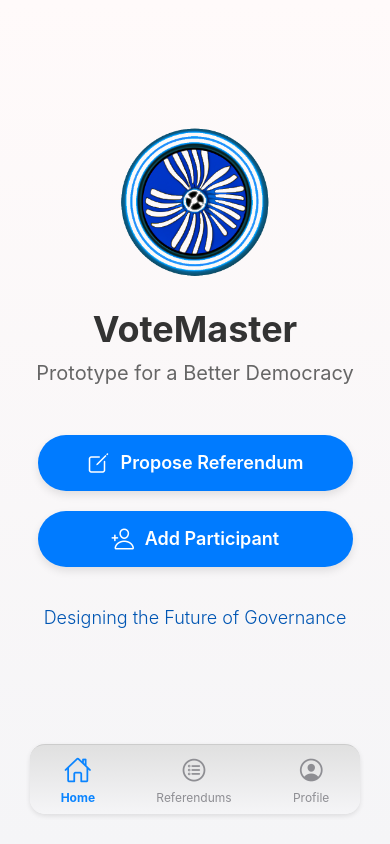
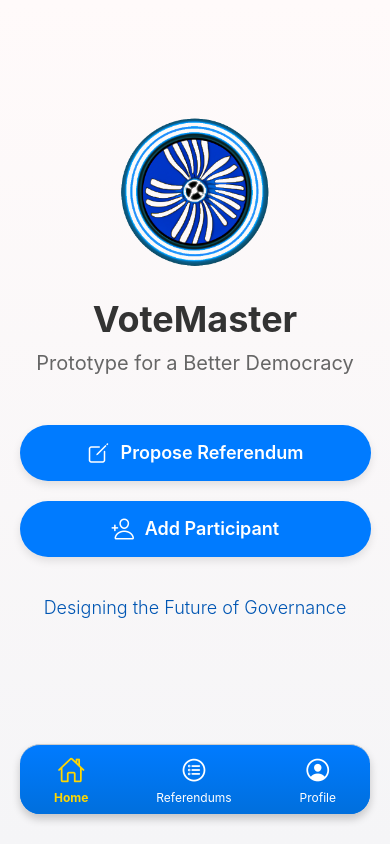
Before and after one commit to ParsMaioris/VoteMaster, a React Native app in the folder MobileApp/: screen /LandingPage in a window 390 px wide. Built offline with nearby package versions, Linux system fonts and the light colour scheme.

Commit message:
refactor: Update bottom navigation colors and styles

```diff
--- a/MobileApp/Components/BottomNavigation.tsx
+++ b/MobileApp/Components/BottomNavigation.tsx
@@ -34,7 +34,7 @@ const BottomNavigation: React.FC<BottomNavigationProps> = ({backgroundColor = '#
     }
 
     return (
-        <LinearGradient colors={['#E0E0E0', '#F5F5F7']} style={styles.container}>
+        <LinearGradient colors={['#007BFF', '#006FDD']} style={styles.container}>
             <NavItem
                 name="Home"
                 icon="home-outline"
@@ -72,10 +72,10 @@ interface NavItemProps
 const NavItem: React.FC<NavItemProps> = ({name, icon, isSelected, isLoading, onPress}) => (
     <TouchableOpacity style={styles.iconContainer} onPress={onPress} disabled={isLoading}>
         {isLoading ? (
-            <ActivityIndicator size="small" color="#007AFF" />
+            <ActivityIndicator size="small" color="#FFFFFF" />
         ) : (
             <>
-                <Ionicons name={icon} size={28} color={isSelected ? "#0A84FF" : "#8E8E93"} />
+                <Ionicons name={icon} size={28} color="#FFFFFF" style={isSelected && styles.selectedIcon} />
                 <Text style={[styles.label, isSelected && styles.selectedLabel]}>{name}</Text>
             </>
         )}
@@ -87,15 +87,16 @@ const styles = StyleSheet.create({
         flexDirection: 'row',
         justifyContent: 'space-around',
         height: 70,
-        borderTopWidth: 0.5,
+        borderTopWidth: 1,
         borderTopColor: '#ccc',
         shadowColor: '#000',
-        shadowOffset: {width: 0, height: 2},
-        shadowOpacity: 0.1,
-        shadowRadius: 5,
-        elevation: 5,
-        borderRadius: 15,
+        shadowOffset: {width: 0, height: 5},
+        shadowOpacity: 0.2,
+        shadowRadius: 8,
+        elevation: 10,
+        borderRadius: 20,
         margin: 10,
+        backgroundColor: '#007BFF',
     },
     iconContainer: {
         alignItems: 'center',
@@ -104,13 +105,17 @@ const styles = StyleSheet.create({
         paddingHorizontal: 15,
     },
     label: {
-        color: '#8E8E93',
+        color: '#FFFFFF',
         fontSize: 12,
         marginTop: 4,
     },
     selectedLabel: {
-        color: '#0A84FF',
         fontWeight: 'bold',
+        color: '#FFD700',
+    },
+    selectedIcon: {
+        fontWeight: 'bold',
+        color: '#FFD700',
     },
 })
 
--- a/MobileApp/Screens/LandingPage.tsx
+++ b/MobileApp/Screens/LandingPage.tsx
@@ -36,7 +36,9 @@ const LandingPage: React.FC<LandingPageProps> = ({navigation}) =>
                 </View>
                 <Text style={styles.tagline}>Designing the Future of Governance</Text>
             </View>
-            <BottomNavigation backgroundColor="#FFFAFA" />
+            <View style={styles.bottomNavigationWrapper}>
+                <BottomNavigation />
+            </View>
         </LinearGradient>
     )
 }
@@ -44,12 +46,17 @@ const LandingPage: React.FC<LandingPageProps> = ({navigation}) =>
 const styles = StyleSheet.create({
     container: {
         flex: 1,
-        padding: 20,
+        justifyContent: 'space-between',
     },
     content: {
         flex: 1,
         justifyContent: 'center',
         alignItems: 'center',
+    },
+    bottomNavigationWrapper: {
+        paddingBottom: 20,
+        paddingLeft: 10,
+        paddingRight: 10,
     },
     logo: {
         width: 150,
--- a/MobileApp/Screens/ProfileScreen.tsx
+++ b/MobileApp/Screens/ProfileScreen.tsx
@@ -115,7 +115,9 @@ const ProfileScreen: React.FC<{navigation: any}> = ({navigation}) =>
                     </ScrollView>
                 </Animatable.View>
             )}
-            <BottomNavigation selectedItem="Profile" />
+            <View style={styles.bottomNavigationWrapper}>
+                <BottomNavigation />
+            </View>
         </LinearGradient>
     )
 }
@@ -124,6 +126,11 @@ const styles = StyleSheet.create({
     container: {
         flex: 1,
         paddingTop: 50,
+    },
+    bottomNavigationWrapper: {
+        paddingBottom: 20,
+        paddingLeft: 10,
+        paddingRight: 10,
     },
     contentContainer: {
         flex: 1,
--- a/MobileApp/Screens/ReferendumsScreen.tsx
+++ b/MobileApp/Screens/ReferendumsScreen.tsx
@@ -155,7 +155,9 @@ const ReferendumsScreen: React.FC<Props> = ({navigation}) =>
                     </View>
                 </Modal>
             )}
-            <BottomNavigation selectedItem="Referendums" />
+            <View style={styles.bottomNavigationWrapper}>
+                <BottomNavigation />
+            </View>
         </LinearGradient>
     )
 }
@@ -164,6 +166,11 @@ const styles = StyleSheet.create({
     container: {
         flex: 1,
         paddingTop: 50,
+    },
+    bottomNavigationWrapper: {
+        paddingBottom: 20,
+        paddingLeft: 10,
+        paddingRight: 10,
     },
     contentContainer: {
         flex: 1,
```
